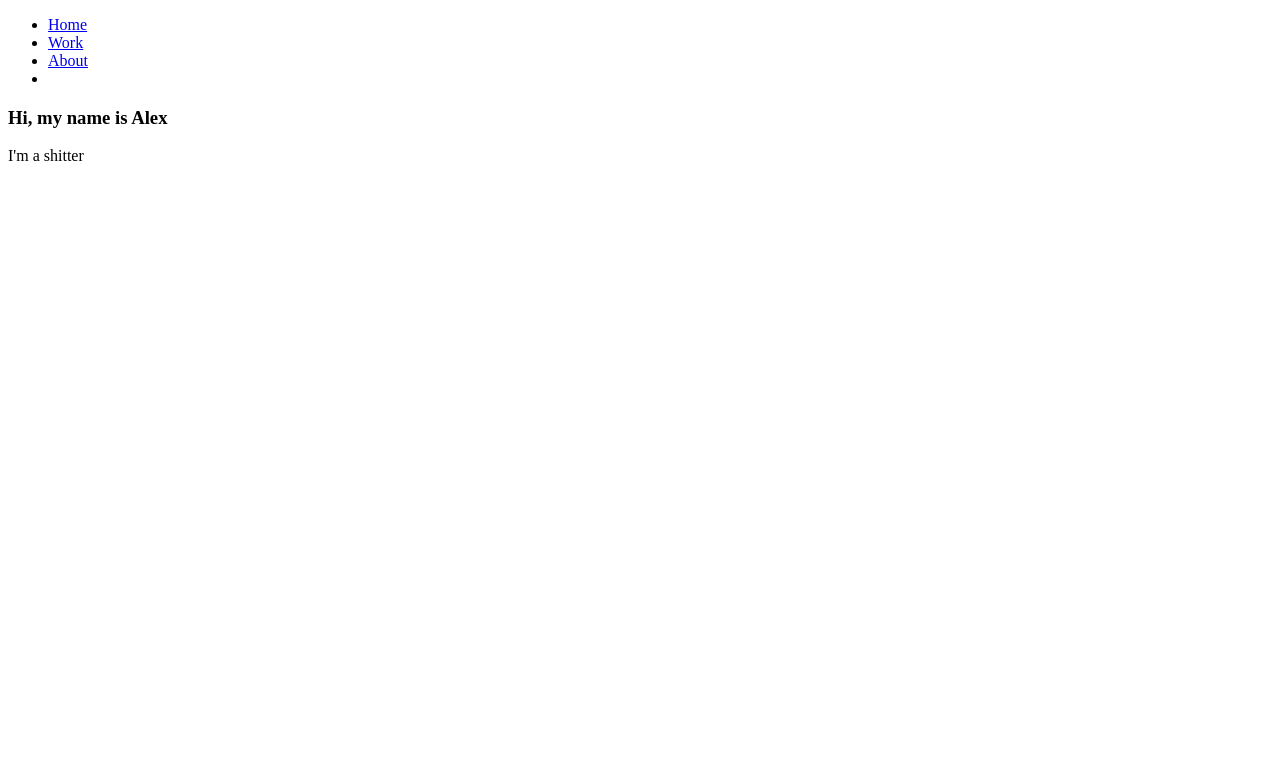
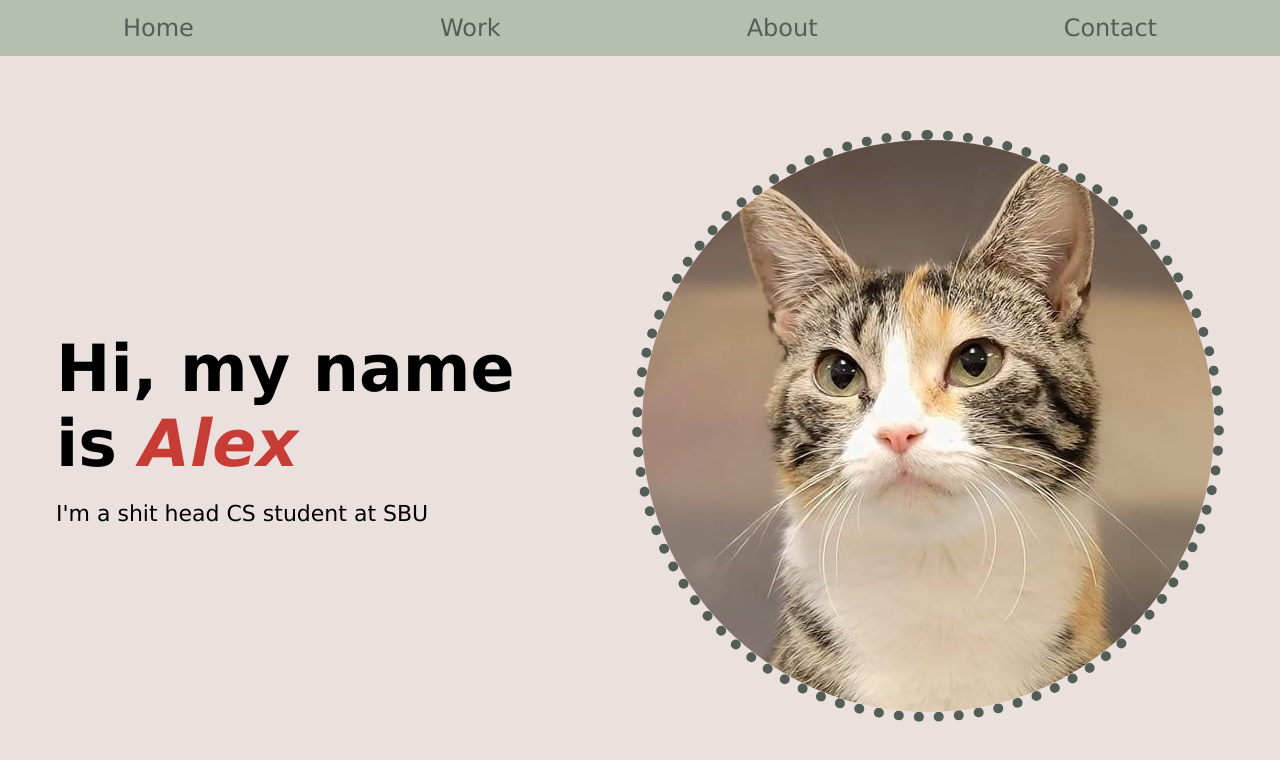
Before and after one commit to alex22prok/HTML-CSS-Workshop, a plain HTML site: page index.html in a window 1280 px wide. Drawn offline with Linux system fonts and the light colour scheme.

Commit message:
CSS workshop Done

```diff
--- a/index.html
+++ b/index.html
@@ -3,35 +3,38 @@
 
 <head>
     <title>Portfolio</title>
+    <link rel="stylesheet" href="styles.css"/>
 </head>
 
 <body>
     <!-- Menu Bar-->
-    <ul>
+    <ul id="nav-bar">
         <li>
-            <a href="#">Home</a>
+            <a href="#" class="nav-link">Home</a>
         </li>
         <li>
-           <a href="#">Work</a>
+           <a href="#"  class="nav-link">Work</a>
         </li>
         <li>
-            <a href="#">About</a>
+            <a href="#"  class="nav-link">About</a>
         </li>
         <li>
-            <a href="contact.html"></a>
+            <a href="contact.html" class="nav-link"> Contact</a>
         </li>
 
     </ul>
+    <div id="content">
+        <!-- Text div -->
+        <div id="text">
+            <h3>Hi, my name is <i>Alex</i></h3>
+            <p>I'm a shit head CS student at SBU </p>
+        </div>
 
-    <!-- Text div -->
-    <div>
-        <h3>Hi, my name is Alex</h3>
-        <p>I'm a shitter</p>
+        <!-- img div -->
+        <div id="img">
+            <img src="images/lucky-cat.jpg" alt="cat"/>
+        </div>
     </div>
 
-    <!-- img div -->
-    <div>
-        <img src="" alt=""/>
-    </div>
 </body>
 </html>
--- /dev/null
+++ b/styles.css
@@ -0,0 +1,59 @@
+:root {
+    --nav-bg: #b4bfb0;
+    --muted: #545E56;
+    --accent: #c73d36;
+    --background: #EAE1df;
+}
+
+* {
+    margin: 0;
+    font-family: 'Lucida Sans', 'Lucida Sans Regular', 'Lucida Grande', 'Lucida Sans Unicode', Geneva, Verdana, sans-serif
+}
+
+#nav-bar {
+    display: flex;
+    justify-content: space-around;
+    align-items: center;
+    list-style: none;
+    padding: 0;
+    height: 7vh;
+    font-size: 24px;
+    background-color: var(--nav-bg);
+}
+
+.nav-link {
+    color: var(--muted);
+    text-decoration: none;
+}
+
+#content {
+    background-color: var(--background);
+    display: flex;
+    height: 93vh; /*100 - 7vh from nav-bar */
+    justify-content: center;
+    align-items: center;
+    gap: 5vw;
+
+}
+
+#text {
+    /*background-color: lightpink;*/
+    width: 40vw;
+    font-size: 22px;
+
+}
+
+#text h3 {
+    font-size: 65px;
+    margin-bottom: 20px;
+}
+
+#text h3 i {
+    color: var(--accent);
+}
+
+#img img{
+    /* background-color: lightgreen; */
+    border-radius: 50%;
+    border: 10px var(--muted) dotted;
+}
```
Also changed, not shown: css workshop things/cat.html (added, +25 -0 lines), css workshop things/html-slides.html (added, +51 -0 lines), images/lucky-cat.jpg (added).
